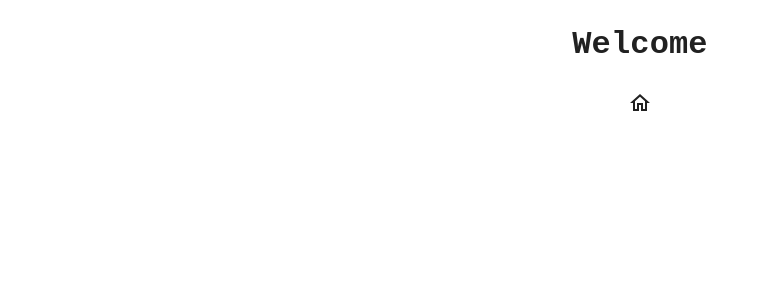
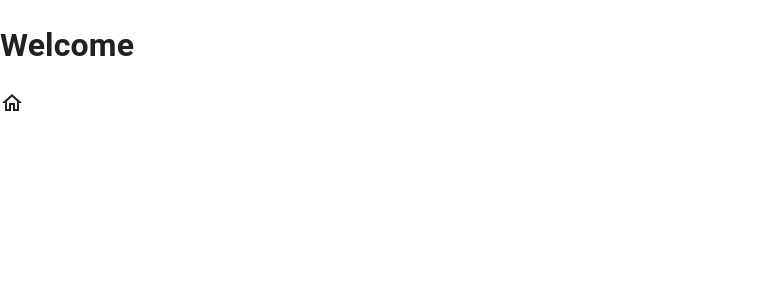
Before and after one commit to jazicorn/re-code, a React (Create React App) app in the folder frontend/: page / in a window 1280 px wide. Shown: the top 300 px of the page, without its empty margins (0-768 px from the left). Built offline with nearby package versions, Linux system fonts and the light colour scheme.

Commit message:
moved app files to home folder

```diff
--- a/frontend/src/App.tsx
+++ b/frontend/src/Home/Home.tsx
@@ -1,12 +1,12 @@
 import HomeOutlinedIcon from '@mui/icons-material/HomeOutlined';
 
-function App() {
+function Home() {
   return (
-    <div className="App">
+    <div className="Home">
       <h1>Welcome</h1>
       <HomeOutlinedIcon />
     </div>
   );
 }
 
-export default App;
+export default Home;
--- a/frontend/src/index.tsx
+++ b/frontend/src/index.tsx
@@ -2,7 +2,7 @@ import React from 'react';
 import ReactDOM from 'react-dom/client';
 import CssBaseline from '@mui/material/CssBaseline';
 import './css/index.css';
-import App from './App';
+import App from './Home/Home';
 
 const root = ReactDOM.createRoot(
   document.getElementById('root') as HTMLElement
```
Also changed, not shown: 2 other files (tests, documents, lock files or other folders).
